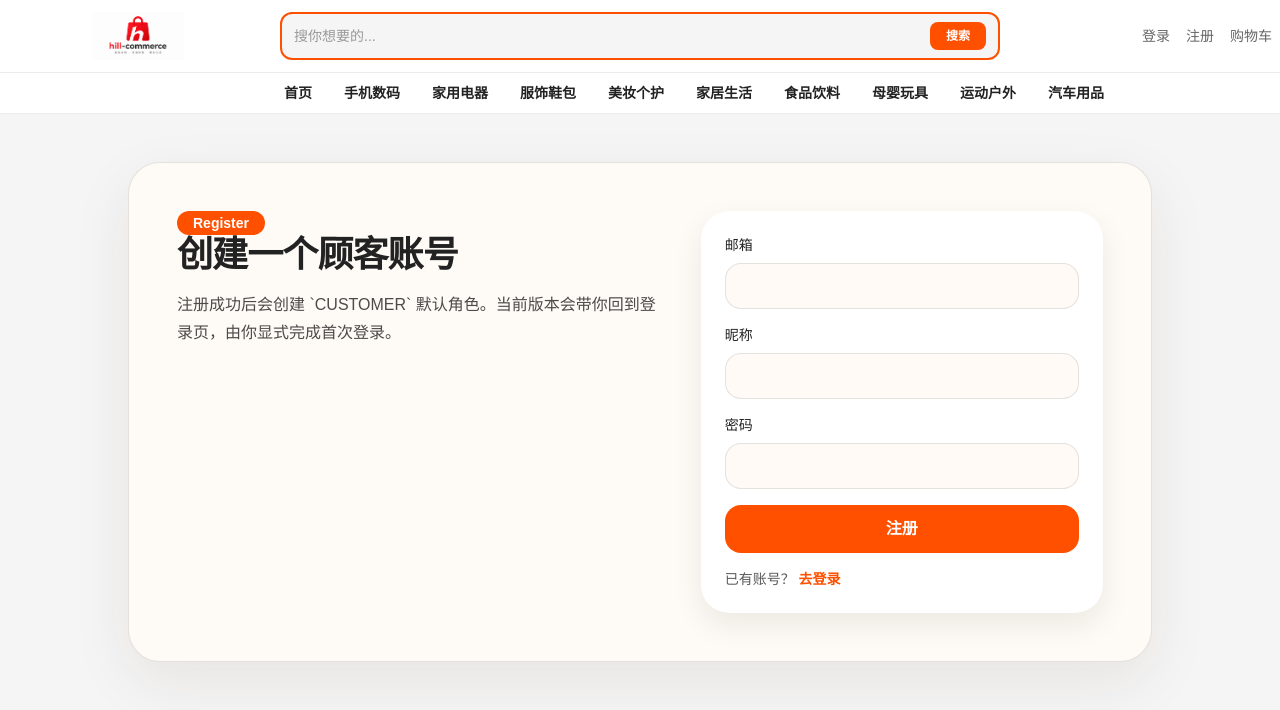
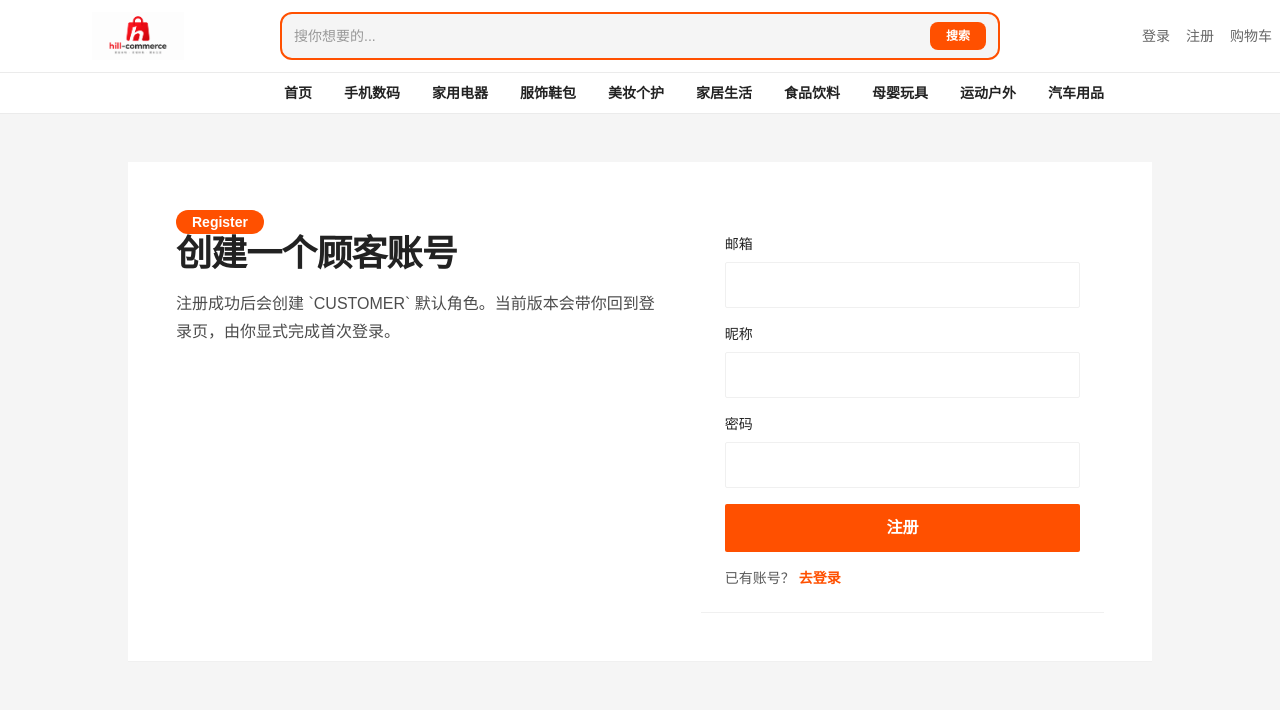
Before and after one commit to hhhHill/hill-commerce, a Next.js app in the folder frontend/next-app/: page /register in a window 1280 px wide. Shown: the top 710 px of the page. Built offline with nearby package versions, Linux system fonts and the light colour scheme; no server answers.

Commit message:
fix: flatten auth pages (login/register/forbidden) to Taobao flat style

```diff
--- a/frontend/next-app/src/app/(auth)/login/page.tsx
+++ b/frontend/next-app/src/app/(auth)/login/page.tsx
@@ -14,7 +14,7 @@ export default async function LoginPage({ searchParams }: LoginPageProps) {
 
   return (
     <main className="min-h-screen px-6 py-12">
-      <section className="mx-auto grid max-w-5xl gap-8 rounded-[32px] border border-black/10 bg-[var(--surface)] p-8 shadow-[0_20px_60px_rgba(74,42,18,0.08)] md:grid-cols-[1.1fr_0.9fr] md:p-12">
+      <section className="mx-auto grid max-w-5xl gap-8 border-b border-[#f0f0f0] bg-white p-8 md:grid-cols-[1.1fr_0.9fr] md:p-12">
         <div className="flex flex-col justify-between gap-6">
           <div className="space-y-4">
             <span className="w-fit rounded-full bg-[var(--accent)] px-4 py-1 text-sm font-semibold text-white">
@@ -25,7 +25,7 @@ export default async function LoginPage({ searchParams }: LoginPageProps) {
               当前版本采用基于 Session 的登录态。登录成功后，你可以访问受保护的账户页和后台示例页。
             </p>
           </div>
-          <div className="rounded-[24px] border border-[var(--accent)]/15 bg-white/70 p-5 text-sm leading-6 text-black/65">
+          <div className="border-b border-[#f0f0f0] bg-white p-5 text-sm leading-6 text-black/65">
             <p>管理员测试账号：</p>
             <p className="font-medium text-[var(--foreground)]">admin@hill-commerce.local / Admin@123456</p>
           </div>
--- a/frontend/next-app/src/app/(auth)/register/page.tsx
+++ b/frontend/next-app/src/app/(auth)/register/page.tsx
@@ -30,7 +30,7 @@ export default function RegisterPage() {
 
   return (
     <main className="min-h-screen px-6 py-12">
-      <section className="mx-auto grid max-w-5xl gap-8 rounded-[32px] border border-black/10 bg-[var(--surface)] p-8 shadow-[0_20px_60px_rgba(74,42,18,0.08)] md:grid-cols-[1.1fr_0.9fr] md:p-12">
+      <section className="mx-auto grid max-w-5xl gap-8 border-b border-[#f0f0f0] bg-white p-8 md:grid-cols-[1.1fr_0.9fr] md:p-12">
         <div className="space-y-4">
           <span className="w-fit rounded-full bg-[var(--accent)] px-4 py-1 text-sm font-semibold text-white">
             Register
@@ -41,11 +41,11 @@ export default function RegisterPage() {
           </p>
         </div>
 
-        <form className="flex flex-col gap-4 rounded-[28px] bg-white p-6 shadow-[0_12px_30px_rgba(29,20,13,0.08)]" onSubmit={handleSubmit}>
+        <form className="flex flex-col gap-4 border-b border-[#f0f0f0] bg-white p-6" onSubmit={handleSubmit}>
           <label className="flex flex-col gap-2 text-sm font-medium">
             邮箱
             <input
-              className="rounded-2xl border border-black/10 bg-[#fffaf5] px-4 py-3 outline-none transition focus:border-[var(--accent)]"
+              className="rounded-[2px] border border-[#f0f0f0] px-4 py-3 outline-none transition focus:border-[var(--accent)]"
               type="email"
               value={email}
               onChange={(event) => setEmail(event.target.value)}
@@ -56,7 +56,7 @@ export default function RegisterPage() {
           <label className="flex flex-col gap-2 text-sm font-medium">
             昵称
             <input
-              className="rounded-2xl border border-black/10 bg-[#fffaf5] px-4 py-3 outline-none transition focus:border-[var(--accent)]"
+              className="rounded-[2px] border border-[#f0f0f0] px-4 py-3 outline-none transition focus:border-[var(--accent)]"
               type="text"
               value={nickname}
               onChange={(event) => setNickname(event.target.value)}
@@ -67,7 +67,7 @@ export default function RegisterPage() {
           <label className="flex flex-col gap-2 text-sm font-medium">
             密码
             <input
-              className="rounded-2xl border border-black/10 bg-[#fffaf5] px-4 py-3 outline-none transition focus:border-[var(--accent)]"
+              className="rounded-[2px] border border-[#f0f0f0] px-4 py-3 outline-none transition focus:border-[var(--accent)]"
               type="password"
               minLength={8}
               value={password}
@@ -76,10 +76,10 @@ export default function RegisterPage() {
             />
           </label>
 
-          {error ? <p className="rounded-2xl bg-red-50 px-4 py-3 text-sm text-red-700">{error}</p> : null}
+          {error ? <p className="rounded-[2px] bg-red-50 px-4 py-3 text-sm text-red-700">{error}</p> : null}
 
           <button
-            className="rounded-2xl bg-[var(--accent)] px-5 py-3 font-semibold text-white transition hover:bg-[var(--accent-strong)] disabled:cursor-not-allowed disabled:opacity-60"
+            className="rounded-[2px] bg-[var(--accent)] px-5 py-3 font-semibold text-white transition hover:bg-[var(--accent-strong)] disabled:cursor-not-allowed disabled:opacity-60"
             type="submit"
             disabled={isPending}
           >
--- a/frontend/next-app/src/app/forbidden/page.tsx
+++ b/frontend/next-app/src/app/forbidden/page.tsx
@@ -3,7 +3,7 @@ import Link from "next/link";
 export default function ForbiddenPage() {
   return (
     <main className="min-h-screen px-6 py-12">
-      <section className="mx-auto flex max-w-3xl flex-col gap-6 rounded-[32px] border border-[#8e2d1c]/10 bg-[var(--surface)] p-10 shadow-[0_20px_60px_rgba(74,42,18,0.08)]">
+      <section className="mx-auto flex max-w-3xl flex-col gap-6 border-b border-[#f0f0f0] bg-white p-10">
         <span className="w-fit rounded-full bg-[#8e2d1c] px-4 py-1 text-sm font-semibold text-white">403 Forbidden</span>
         <div className="space-y-3">
           <h1 className="text-4xl font-bold tracking-tight">你没有访问这个页面的权限</h1>
@@ -12,10 +12,10 @@ export default function ForbiddenPage() {
           </p>
         </div>
         <div className="flex flex-wrap gap-3">
-          <Link className="rounded-full bg-[var(--accent)] px-5 py-2 font-semibold text-white" href="/">
+          <Link className="rounded-[2px] bg-[var(--accent)] px-5 py-2 font-semibold text-white" href="/">
             返回首页
           </Link>
-          <Link className="rounded-full border border-black/10 px-5 py-2 font-medium" href="/account">
+          <Link className="rounded-[2px] border border-black/10 px-5 py-2 font-medium" href="/account">
             前往账户页
           </Link>
         </div>
```
